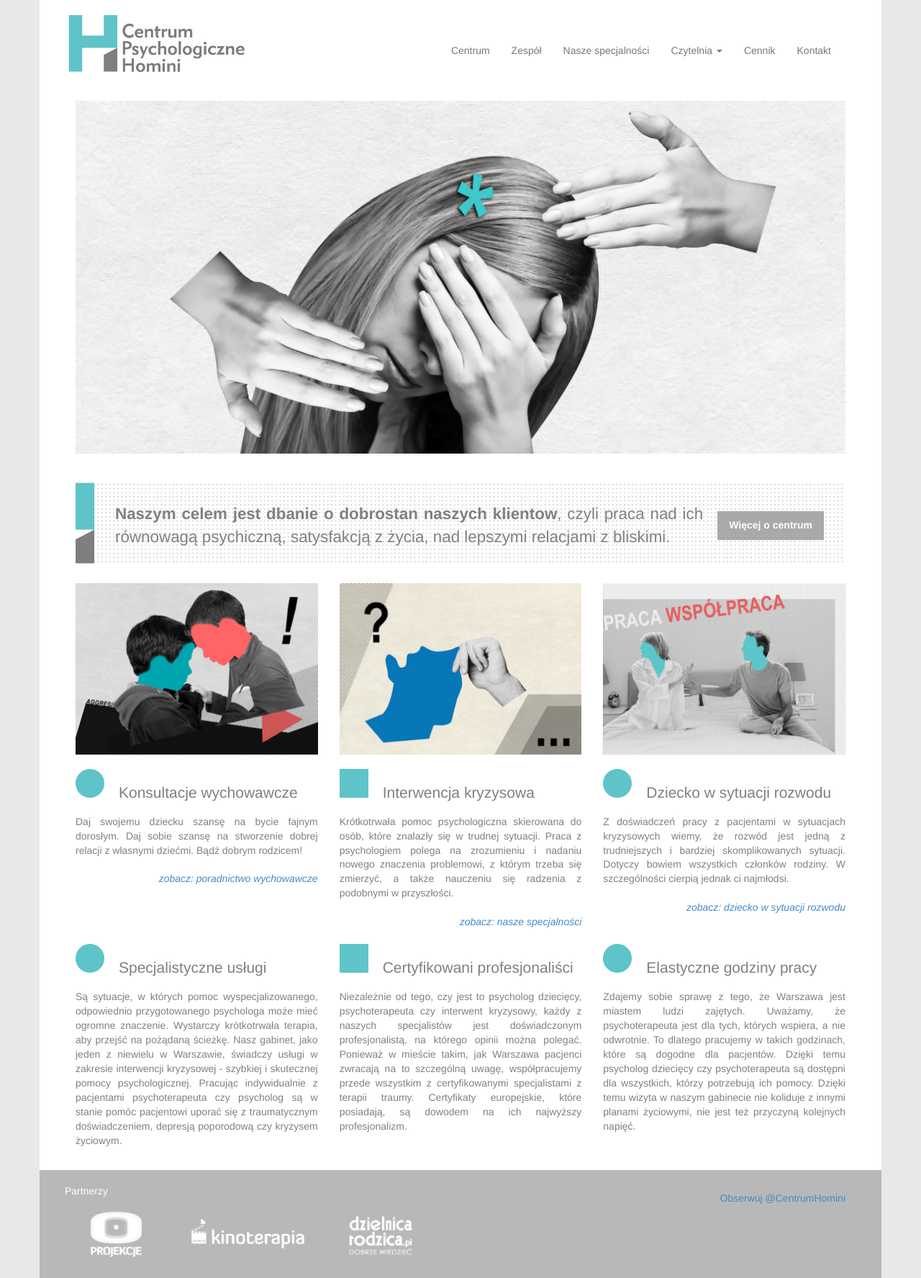
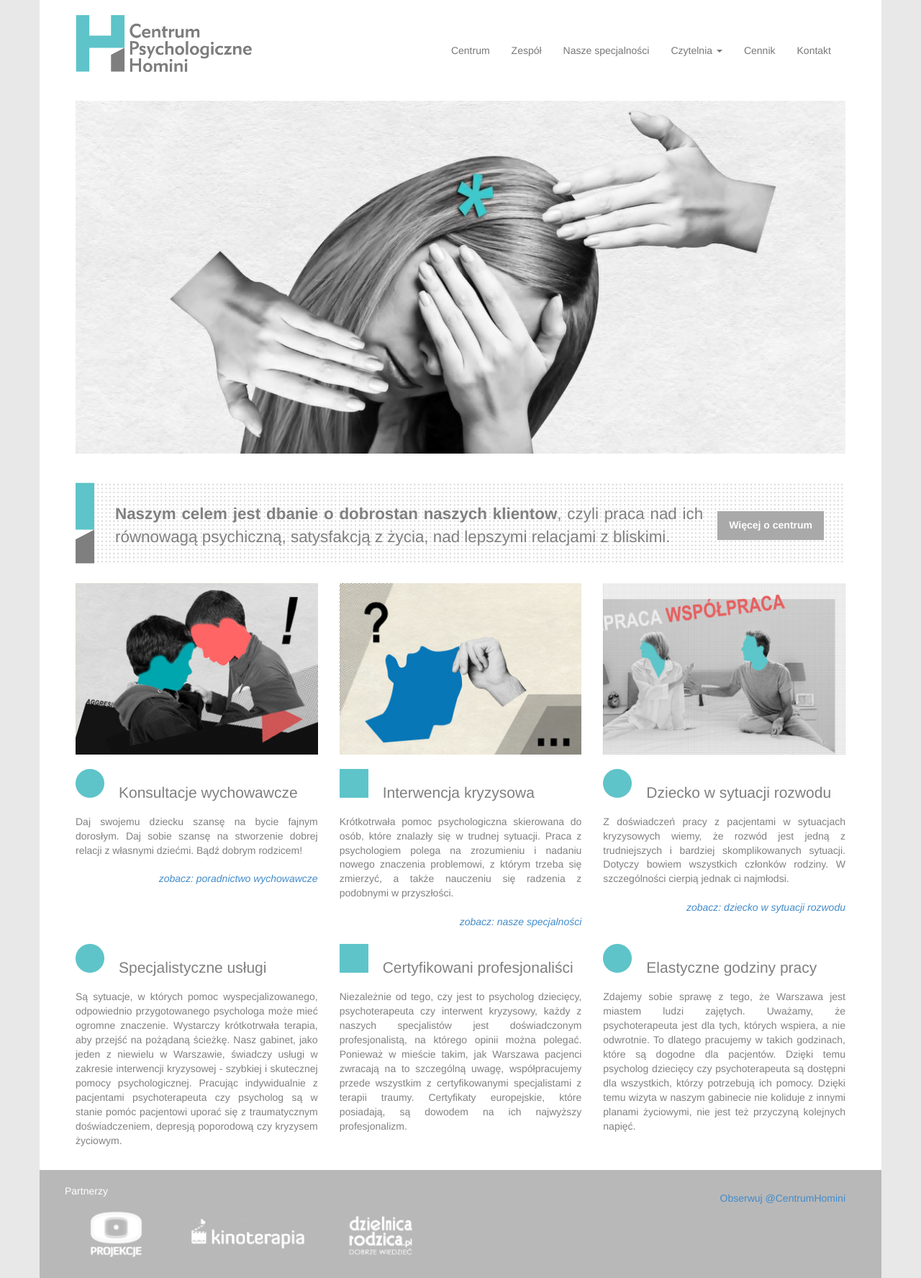
Before and after one commit to kuler/homini, a Jekyll site: the page built from index.html, in a window 1280 px wide. Shown: the whole page at 72% size. Built offline with Jekyll 4.4.1, drawn with Linux system fonts in a browser that asks for light colours; nearby versions of some CDN libraries; Markdown is read by kramdown in place of the engine named in the settings; the list of posts is cut into pages by our own code; comment, search, counter and statistics services are not loaded.

Commit message:
SEO logo

```diff
--- a/_layouts/default.html
+++ b/_layouts/default.html
@@ -42,7 +42,7 @@
                         <span class="icon-bar"></span>
                         <span class="icon-bar"></span>
                     </button>
-                    <a href='{{ site.baseurl }}/'><img src="/img/homini.png" alt="{{ site.name }}" /></a>
+                    <a href='{{ site.baseurl }}/' style="margin: 0 0 0 10px;"><img src="/img/homini.png" alt="{{ site.name }}" /></a>
                     <ul id="nav-main" class="nav collapse navbar-collapse navbar-nav navbar-right">
                         <li><a href="{{ site.baseurl }}/centrum">Centrum</a></li>
                         <li><a href="{{ site.baseurl }}/zespol">Zespół</a></li>
```
